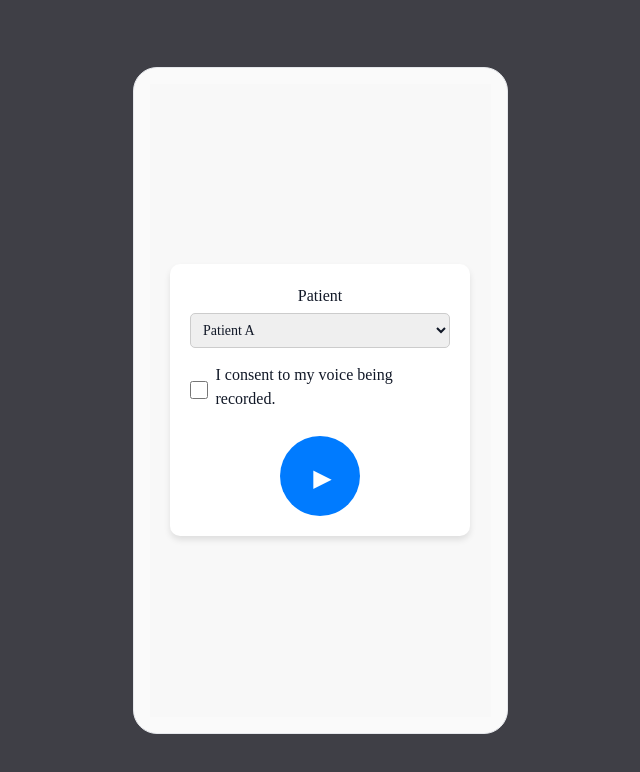
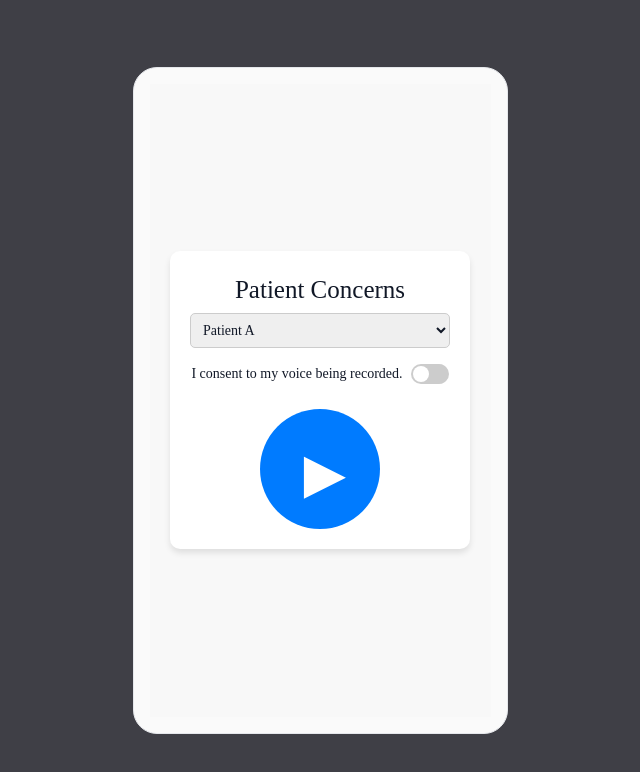
Before and after one commit to CareVoice-Hackathon/frontend, a React (Vite) app in the folder client/: page /record in a window 1280 px wide. Shown: the top 772 px of the page, without its empty margins (320-960 px from the left). Built offline with nearby package versions, Linux system fonts and the light colour scheme.

Commit message:
updated formatting for record page

```diff
--- a/client/src/pages/Record.css
+++ b/client/src/pages/Record.css
@@ -26,7 +26,7 @@
 /* Label styles */
 .record-box label {
   display: block;
-  font-size: 16px;
+  font-size: 14px;
   margin-bottom: 5px;
   align-items: center;
   text-align: left;
@@ -34,7 +34,7 @@
 
 .recording-visualizer,
 .playback-waveform {
-  width: 220px;
+  width: 230px;
   height: 80px;
   display: block;
   margin: 10px auto 0; /* center horizontally */
@@ -53,6 +53,10 @@
   margin-bottom: 15px;
 }
 
+.record-box label.patient-label {
+  font-size: 25px; /* bigger than 16px so you can actually see a difference */
+}
+
 /* Consent Checkbox */
 .checkbox-container {
   display: flex;
@@ -62,15 +66,60 @@
   margin-bottom: 20px;
 }
 
-.checkbox-container input {
-  width: 18px;
-  height: 18px;
+/* Hide the default checkbox box/mark, but keep it accessible */
+.checkbox-container input[type="checkbox"] {
+  appearance: none;         /* Remove default checkbox styling */
+  -webkit-appearance: none; /* For Safari/older iOS */
+  width: 0;
+  height: 0;
+  position: absolute;
+  opacity: 0;
+  pointer-events: none;
+}
+
+/* The pill-shaped track */
+.toggle-switch {
+  display: inline-block;
+  width: 38px;
+  height: 20px;
+  background-color: #ccc;
+  border-radius: 9999px; /* full pill shape */
+  position: relative;
+  cursor: pointer;
+  transition: background-color 0.3s;
+}
+
+/* The round knob */
+.toggle-switch::after {
+  content: "";
+  position: absolute;
+  top: 2px;
+  left: 2px;
+  width: 16px;
+  height: 16px;
+  background-color: #fff;
+  border-radius: 50%;
+  transition: transform 0.3s;
+}
+
+/* When checked, move the knob right and change color */
+input[type="checkbox"]:checked + .toggle-switch {
+  background-color: #007bff;
+}
+
+input[type="checkbox"]:checked + .toggle-switch::after {
+  transform: translateX(18px);
+}
+
+/* The text label, if you want separate styling */
+.consent-text {
+  font-size: 10px;
 }
 
 /* Record Button */
 .record-button {
-  width: 80px;
-  height: 80px;
+  width: 120px;
+  height: 120px;
   border-radius: 50%;
   background-color: #007bff;
   color: white;
@@ -79,7 +128,7 @@
   position: relative;
   justify-content: center;
   border: none;
-  font-size: 24px;
+  font-size: 55px;
   cursor: pointer;
   transition: 0.3s ease-in-out;
 }
@@ -99,7 +148,7 @@
   content: "▶";
   position: absolute;
   top: 53%;
-  left: 53%;
+  left: 54%;
   transform: translate(-50%, -50%);
   line-height: 1;   /* Ensures the icon doesn’t shift vertically */
 }
@@ -108,7 +157,7 @@
 .record-button.recording::before {
   content: "■";
   position: absolute;
-  top: 49%;
+  top: 46%;
   left: 50%;
   transform: translate(-50%, -50%);
   line-height: 1;
--- a/client/src/pages/Record.jsx
+++ b/client/src/pages/Record.jsx
@@ -166,7 +166,7 @@ const drawRecordingVisualizer = () => {
     <div className="w-[375px] h-[667px] rounded-3xl border border-gray-200 bg-zinc-50 p-4 text-gray-900 overflow-hidden flex flex-col">
       <div className="record-container">
         <div className="record-box">
-          <label>Patient</label>
+          <label className="patient-label">Patient Concerns</label>
           <select
             value={selectedPatient}
             onChange={(e) => setSelectedPatient(e.target.value)}
@@ -177,12 +177,15 @@ const drawRecordingVisualizer = () => {
           </select>
 
           <div className="checkbox-container">
+            <label className="consent-text">I consent to my voice being recorded.</label>
+
             <input
               type="checkbox"
+              id="consentCheckbox"
               checked={consentGiven}
               onChange={(e) => setConsentGiven(e.target.checked)}
             />
-            <label>I consent to my voice being recorded.</label>
+            <label htmlFor="consentCheckbox" className="toggle-switch"></label>
           </div>
 
           <button
```
